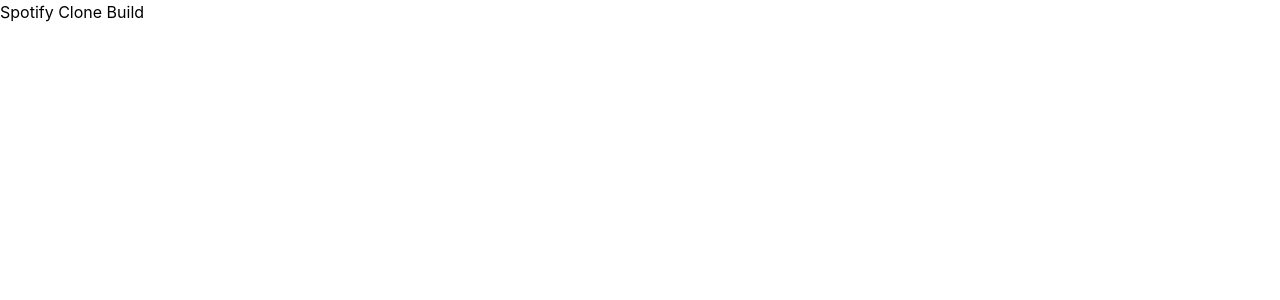
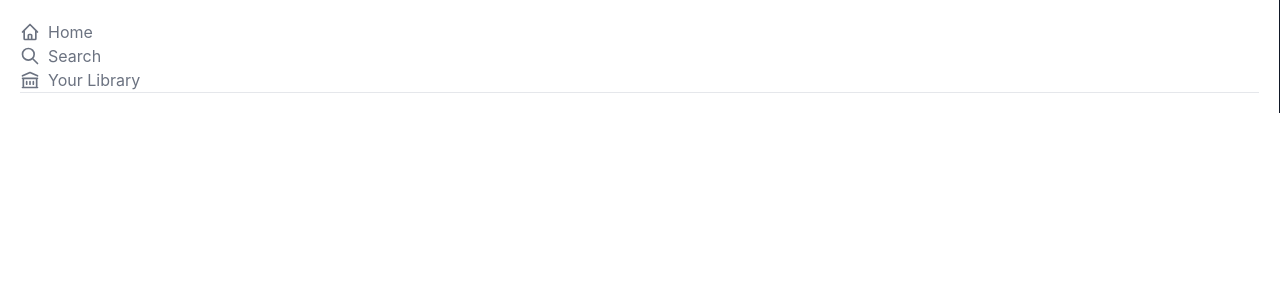
Before and after one commit to tylernevell/spotify-clone, a Next.js app: page / in a window 1280 px wide. Shown: the top 300 px of the page. Built offline with nearby package versions, Linux system fonts and the light colour scheme.

Commit message:
add sidebar. add heroicons.

```diff
--- /dev/null
+++ b/components/sidebar/sidebar.tsx
@@ -0,0 +1,30 @@
+import {
+  HomeIcon,
+  SearchIcon,
+  LibraryIcon,
+  PlusCircleIcon,
+} from '@heroicons/react/outline';
+
+const Sidebar = () => {
+  return (
+    <section className="text-gray-500 p-5 border-r border-gray-900 ">
+      <div>
+        <button className="flex items-center space-x-2 hover:text-white">
+          <HomeIcon className="h-5 w-5" />
+          <p>Home</p>
+        </button>
+        <button className="flex items-center space-x-2 hover:text-white">
+          <SearchIcon className="h-5 w-5" />
+          <p>Search</p>
+        </button>
+        <button className="flex items-center space-x-2 hover:text-white">
+          <LibraryIcon className="h-5 w-5" />
+          <p>Your Library</p>
+        </button>
+        <hr className="border-t-[0.1px]" />
+      </div>
+    </section>
+  );
+};
+
+export { Sidebar };
--- a/package.json
+++ b/package.json
@@ -8,6 +8,7 @@
     "lint": "next lint"
   },
   "dependencies": {
+    "@heroicons/react": "^1.0.5",
     "next": "12.0.10",
     "react": "17.0.2",
     "react-dom": "17.0.2"
--- a/pages/index.tsx
+++ b/pages/index.tsx
@@ -1,6 +1,7 @@
 import type { NextPage } from 'next';
 import Head from 'next/head';
 import Image from 'next/image';
+import { Sidebar } from '../components/sidebar/sidebar';
 
 const Home: NextPage = () => {
   return (
@@ -13,9 +14,8 @@ const Home: NextPage = () => {
         />
         {/* <link rel="icon" href="/favicon.ico" /> */}
       </Head>
-      <h1>Spotify Clone Build</h1>
       <main>
-        {/* SideBar */}
+        <Sidebar />
         {/* Center */}
       </main>
 
```
Also changed, not shown: 1 other file (tests, documents, lock files or other folders).
